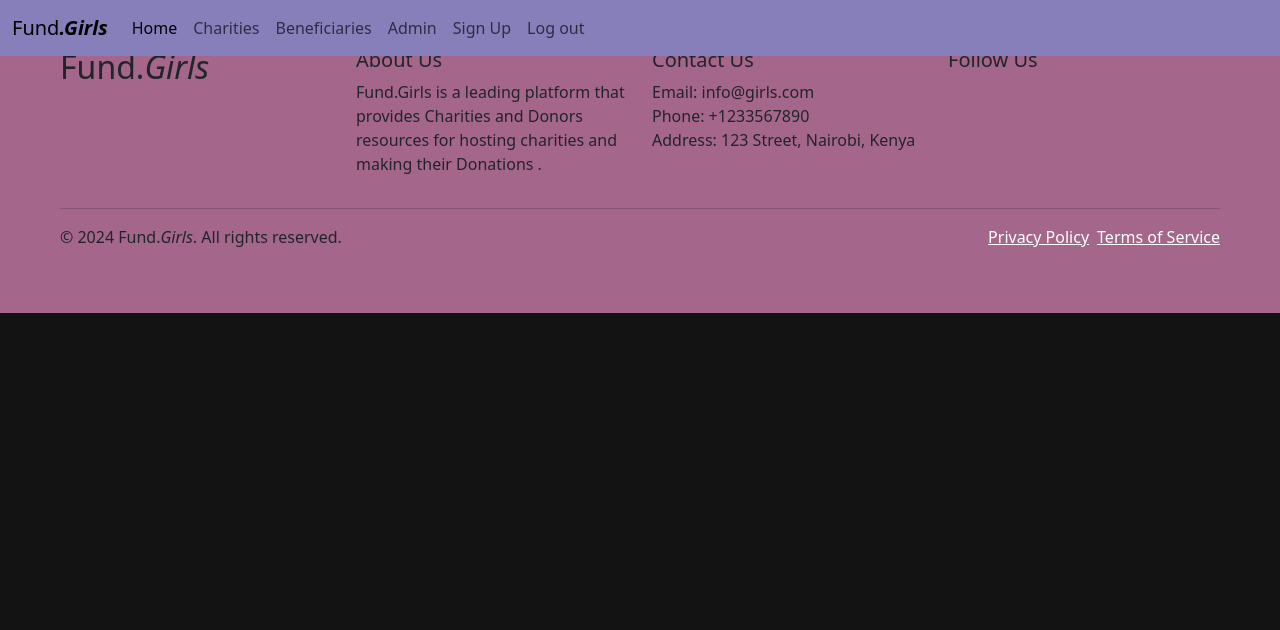
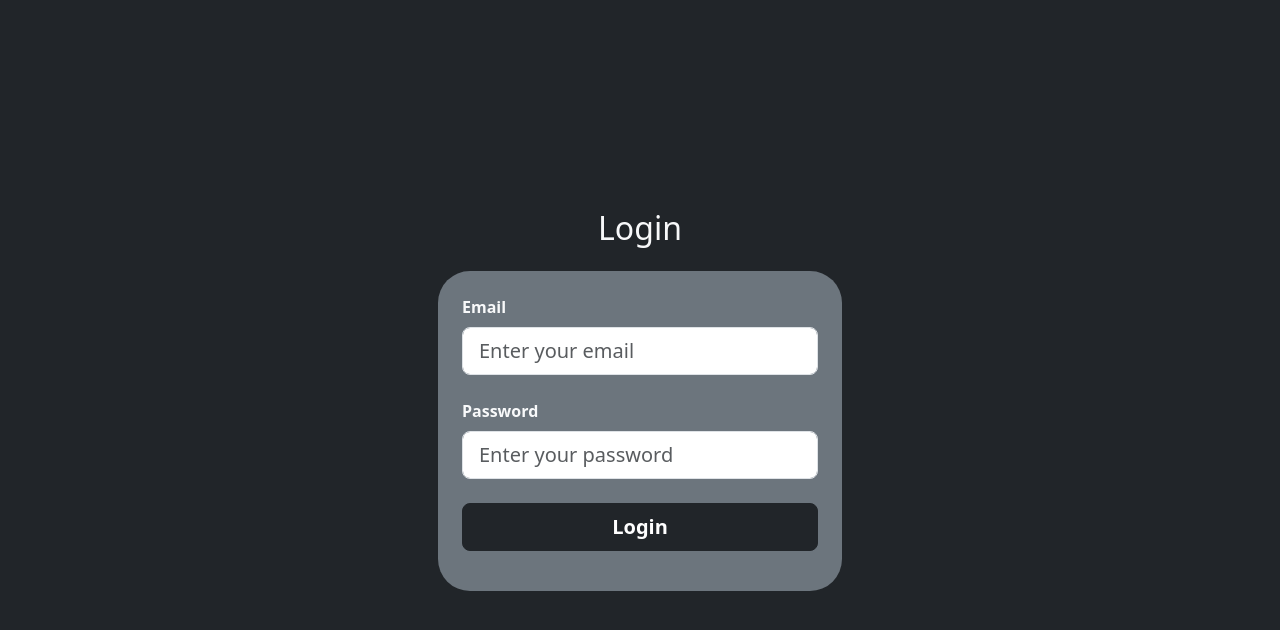
Before and after one commit to Riob-a/AUtomated-Donation-Platform-Front-end, a React (Create React App) app: page /login in a window 1280 px wide. Shown: the top 630 px of the page. Built offline with nearby package versions, Linux system fonts and the light colour scheme.

Commit message:
moved homepage to root

```diff
--- a/src/App.js
+++ b/src/App.js
@@ -21,14 +21,15 @@ function Layout() {
   const location = useLocation();
 
   // Routes where Navbar and Footer should not be displayed
-  const hideNavAndFooter = location.pathname === '/' || location.pathname === '/admin_login';
+  const hideNavAndFooter = location.pathname === '/login' || location.pathname === '/admin_login';
 
   return (
     <>
       {!hideNavAndFooter && <Navbar />}
       <Routes>
-        <Route path="/" element={<LoginForm />} />
-        <Route path="/home" element={<Home />} />
+        <Route path="/" element={<Home />} />
+        <Route path="/login" element={<LoginForm />} />
+        {/* <Route path="/home" element={<Home />} /> */}
         <Route path="/admin_dashboard" element={<AdminDashboard />} />
         <Route path="/admin_charities" element={<AdminCharities />} />
         <Route path="/applications" element={<AdminApplications />} />
--- a/src/components/Navbar.js
+++ b/src/components/Navbar.js
@@ -41,7 +41,7 @@ function Navbar() {
               <a className="nav-link" href="/sign_up">Sign Up</a>
             </li>
             <li className="nav-item">
-              <a className="nav-link" href="/" onClick={handleLogout}>Log out</a>
+              <a className="nav-link" href="/login" onClick={handleLogout}>Log out</a>
             </li>
           </ul>
         </div>
--- a/src/pages/Home/Login.js
+++ b/src/pages/Home/Login.js
@@ -31,7 +31,7 @@ const LoginForm = () => {
       if (response.ok) {
         setAlert({ type: 'success', message: data.message || 'Login successful!' });
         setTimeout(()=> {
-          navigate('/home');
+          navigate('/');
         }, 2000);
       } else if (response.status === 401) {
         setAlert({ type: 'danger', message: data.msg || 'Invalid email or password!' });
```
